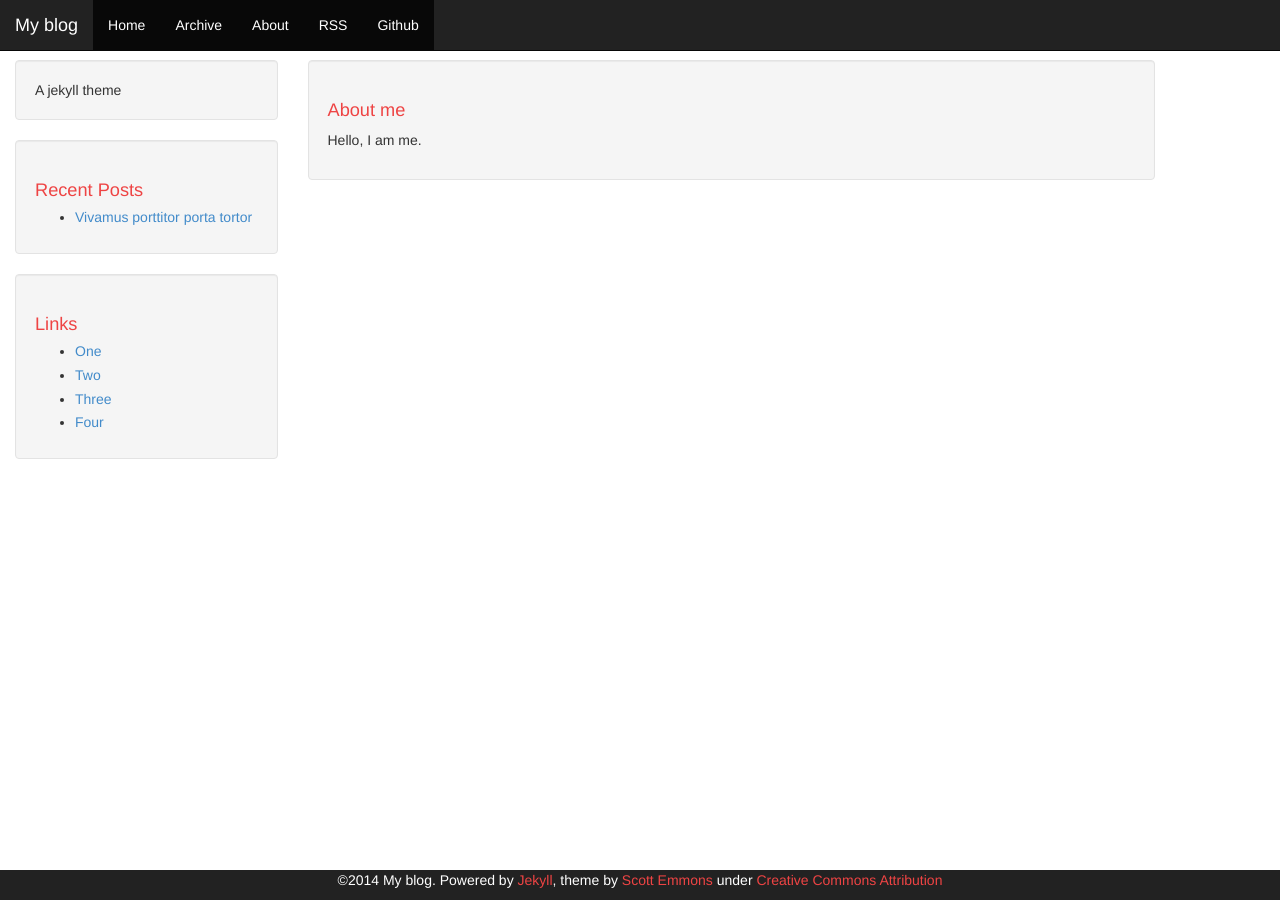
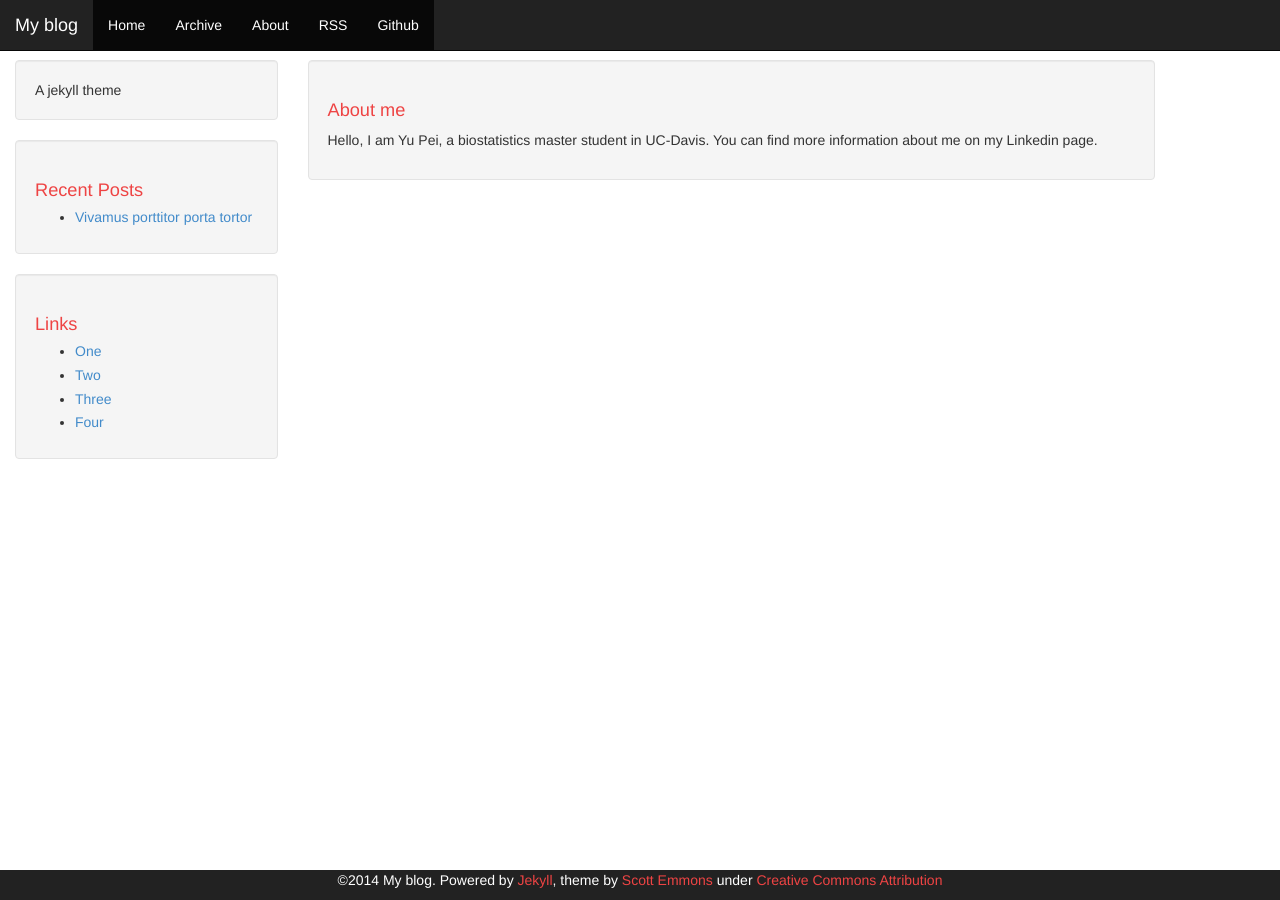
Before and after one commit to hitchpy/hitchpy.github.io, a Jekyll site: the page built from about.html, in a window 1280 px wide. Built offline with Jekyll 4.4.1, drawn with Linux system fonts in a browser that asks for light colours; Markdown is read by kramdown in place of the engine named in the settings.

Commit message:
new about me

```diff
--- a/about.html
+++ b/about.html
@@ -4,5 +4,5 @@ layout: default
 
 <div class="well">
     <h1>About me</h1>
-    <p>Hello, I am me.</p>
+    <p>Hello, I am Yu Pei, a biostatistics master student in UC-Davis. You can find more information about me on my Linkedin page.</p>
 </div>
```
Also changed, not shown: images/myprofile.jpeg (added), 3 other files.
